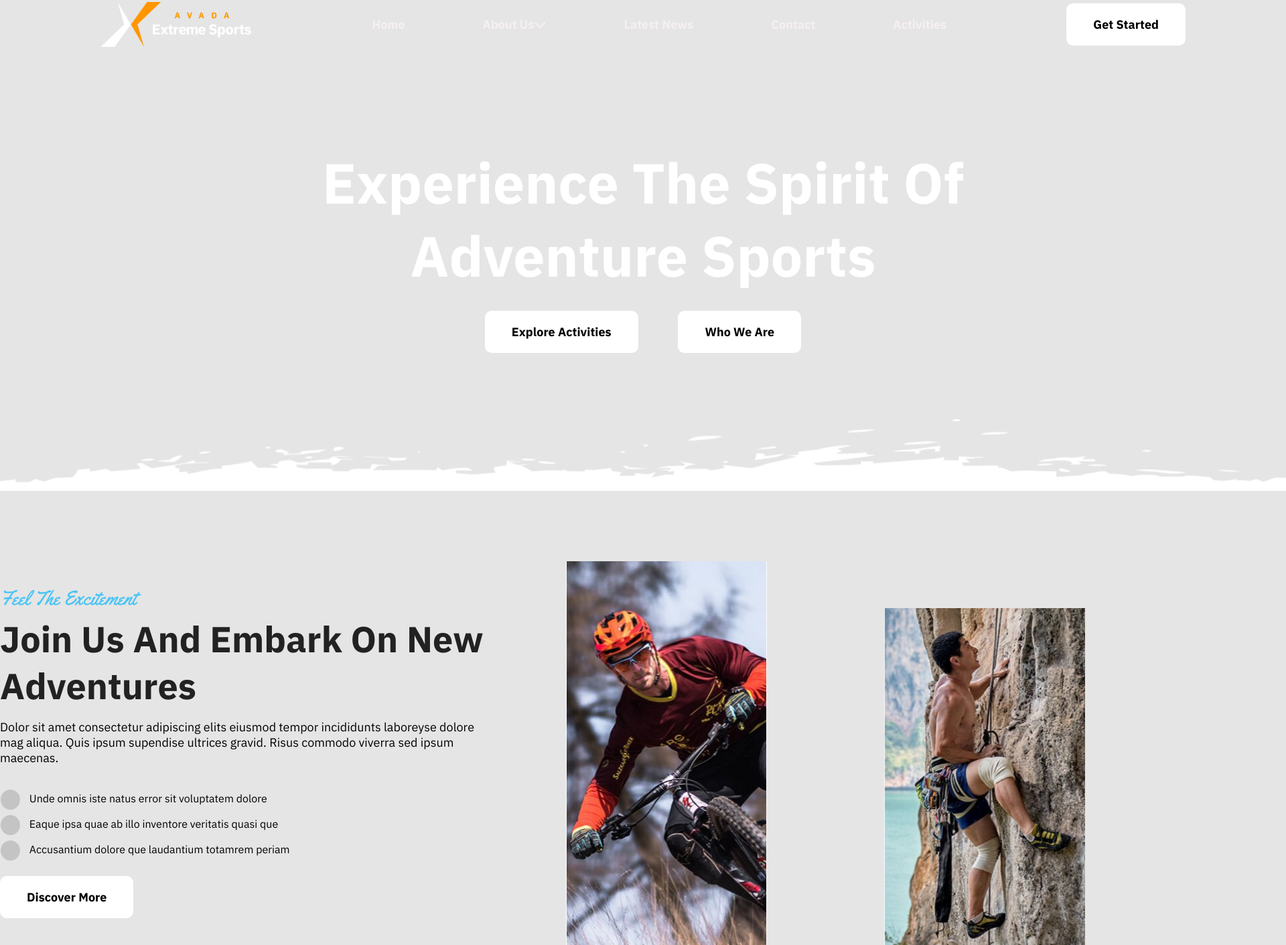
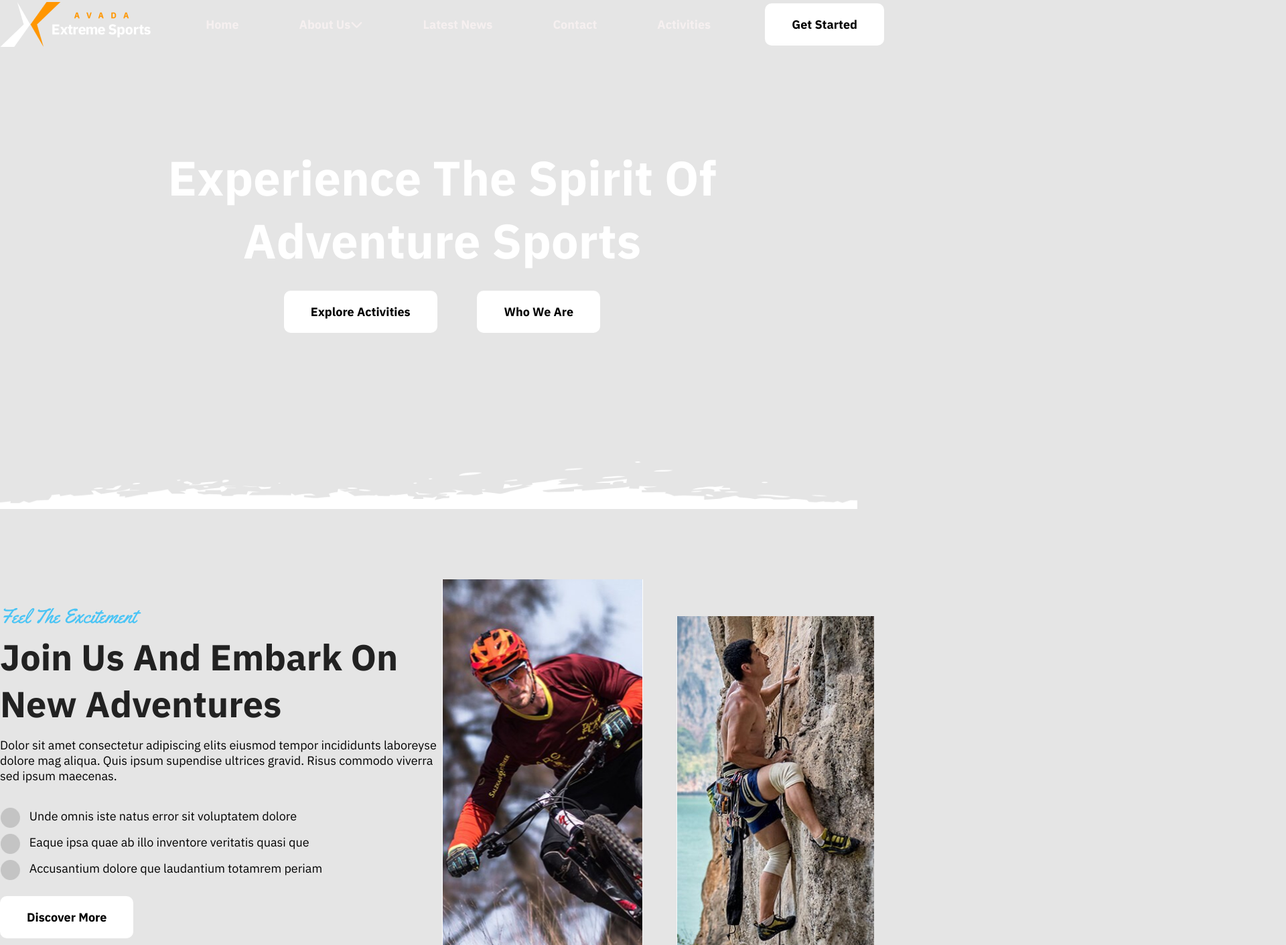
Before and after one commit to mamuneub/AVADA_EXTREME_HTML_CSS, a plain HTML site: page index.html in a window 1280 px wide. Shown: the part 17-1428 px from the top of the page at 67% size, 1920 px wide, since content can reach past the window. Drawn offline with Linux system fonts and the light colour scheme.

Commit message:
rearrange

```diff
--- a/css/style.css
+++ b/css/style.css
@@ -36,7 +36,7 @@ img {
 }
 
 .container {
-    width: 1620px;
+    width: 1320px;
     margin: 0 auto;
 }
 
@@ -58,12 +58,9 @@ img {
     Common CSS End
 =========================*/
 .hero_section {
-    width: 1920px;
-    height: 750px;
     font-family: 'IBM Plex Sans', sans-serif;
     background: url(../images/header-no-sep.png) no-repeat;
-    background-size: 1920px 750px;
-    position: relative;
+    background-size: cover;
 }
 
 #main_menu {
@@ -83,7 +80,7 @@ img {
 
 .items_col ul li {
     font-weight: 700;
-    margin: 0 58px;
+    margin: 0 45px;
 }
 
 .items_col ul li a {
@@ -95,7 +92,7 @@ img {
     transition: 0.3s;
 }
 
-.banner_text {
+.banner_text h1 {
     font-size: 72px;
     color: #FFF;
     text-align: center;
@@ -105,6 +102,7 @@ img {
 .banner_btn {
     width: fit-content;
     margin: 0 auto;
+    padding-bottom: 212px;
 }
 
 .banner_btn a:first-child {
@@ -114,14 +112,10 @@ img {
 /* Banner_Shape_Area CSS */
 .banner_shape {
     width: 100%;
-    position: absolute;
-    left: 0;
-    bottom: 0;
 }
 
 /* Adventure section area */
 #Adventure {
-    height: 620px;
     margin-top: 105px;
     font-family: 'IBM Plex Sans', sans-serif;
     align-items: center;
@@ -136,13 +130,17 @@ img {
     margin: 35px 0 5px;
 }
 
-.heading_text {
+.adv_text {
+    width: 50%;
+}
+
+.adv_text h2 {
     font-size: 54px;
-    color: #222222;
+    color: #222;
     margin-bottom: 15px;
 }
 
-.p_text {
+.adv_text p {
     font-size: 18px;
     color: #000;
     margin-bottom: 36px;
@@ -163,20 +161,20 @@ img {
 }
 
 .adv_img {
-    margin-left: 120px;
+    width: 50%;
     display: flex;
+    align-items: center;
 }
 
 .sports1 {
     width: 300px;
     height: 620px;
-    margin-right: 125px;
+    margin-right: 50px;
 }
 
 .sports2 {
-    width: 300px;
-    height: 500px;
-    margin: 70px 0 135px 50px;
+    width: 295px;
+    height: 510px;
 }
 
 #count_down {
@@ -252,11 +250,14 @@ img {
 .biking_container {
     text-align: center;
 }
-.card1, .card2{
+
+.card1,
+.card2 {
     display: flex;
     justify-content: space-between;
 }
-.card2{
+
+.card2 {
     padding: 50px 0;
 }
 
@@ -269,7 +270,8 @@ img {
     overflow: hidden;
     margin-left: 24px;
 }
-.biking:nth-child(1){
+
+.biking:nth-child(1) {
     margin-left: 0;
 }
 
@@ -277,6 +279,7 @@ img {
     font: 700 30px 'Inter', sans-serif;
     padding: 36px 0 15px;
 }
-.biking h4:hover{
+
+.biking h4:hover {
     color: #FF9600;
 }
--- a/index.html
+++ b/index.html
@@ -64,9 +64,9 @@
                 <div class="adv_col">
                     <div class="adv_text">
                         <h3 class="yellowtail text_color">Feel The Excitement</h3>
-                        <h2 class="heading_text">Join Us And Embark On
+                        <h2>Join Us And Embark On
                             New Adventures</h2>
-                        <p class="p_text">Dolor sit amet consectetur adipiscing elits eiusmod tempor incididunts
+                        <p>Dolor sit amet consectetur adipiscing elits eiusmod tempor incididunts
                             laboreyse dolore mag aliqua. Quis ipsum supendise ultrices gravid. Risus
                             commodo viverra sed ipsum maecenas.</p>
                         <div class="ellipse">
```
